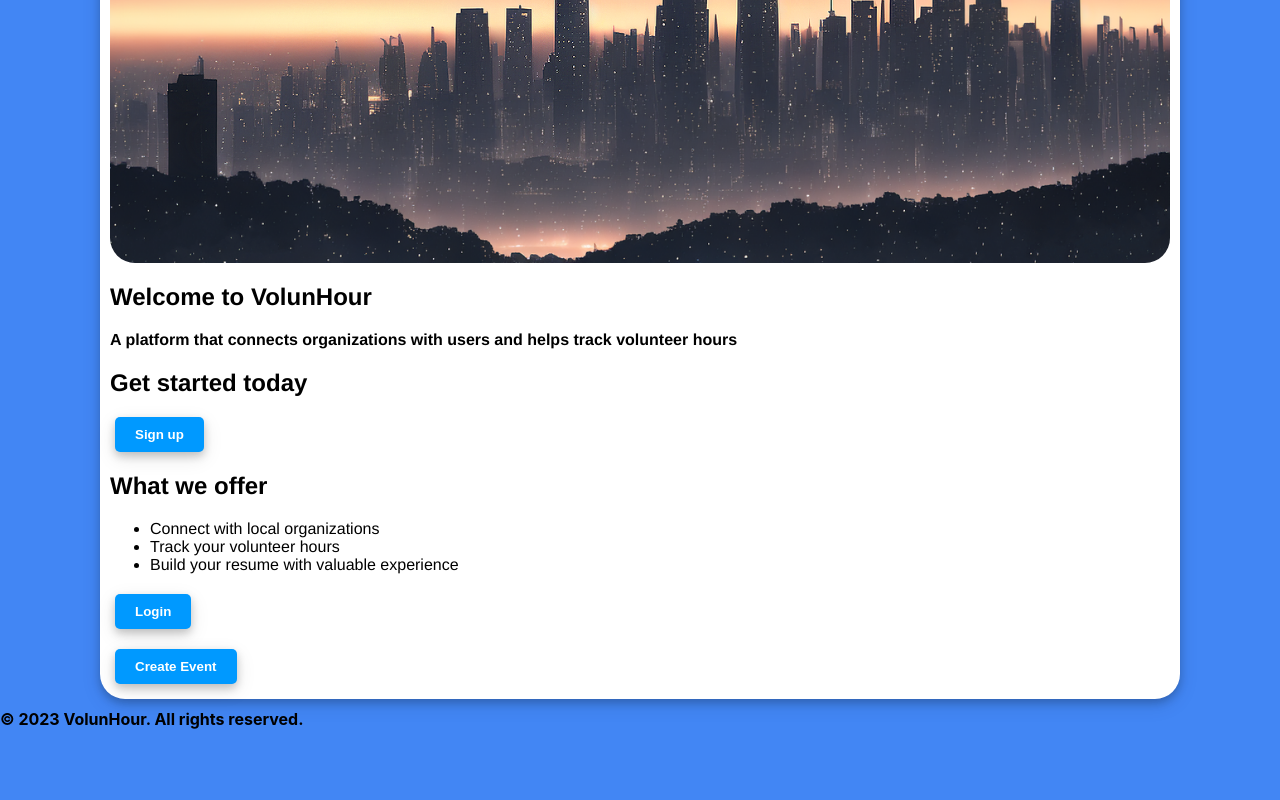
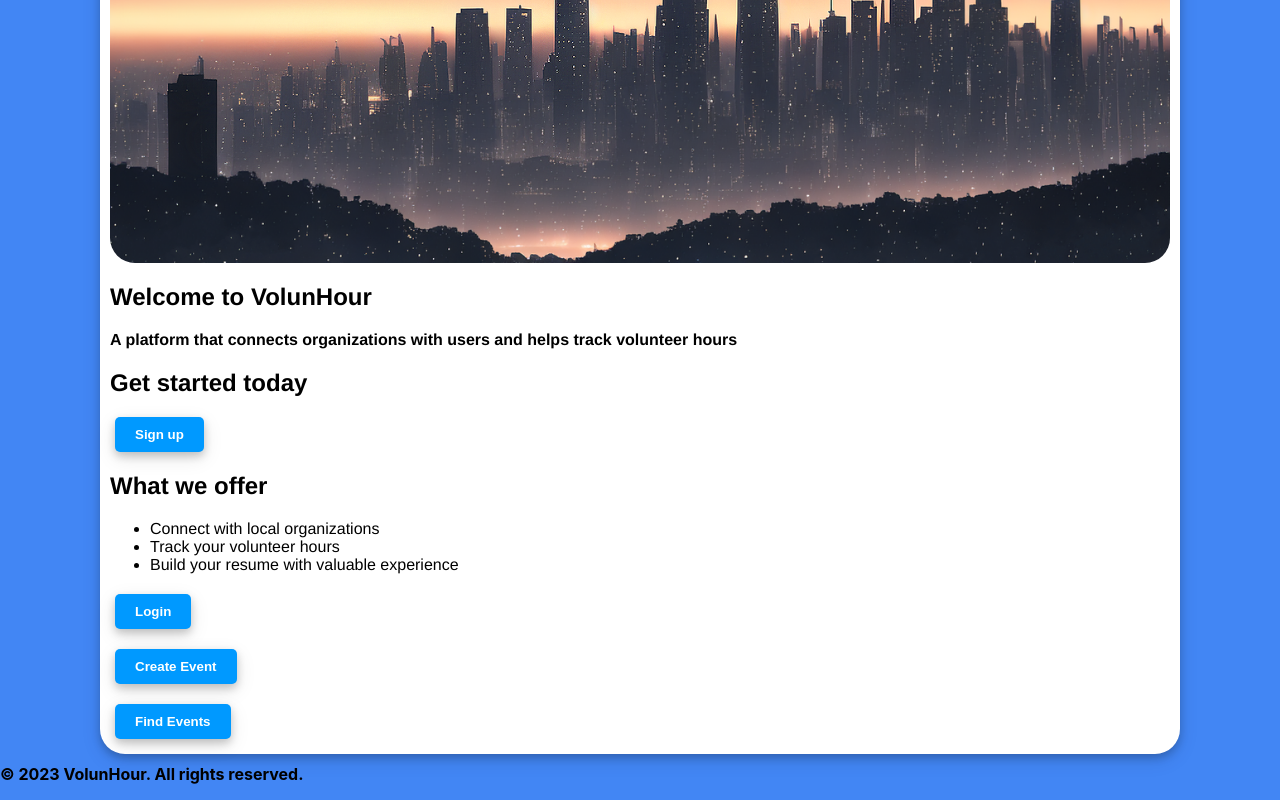
Before and after one commit to Richard28277/VolunHour, a React (Vite) app: page / in a window 1280 px wide. Shown: the part 413-1213 px from the top of the page. Before the commit the page ends 1158 px from the top, so only its background shows below. Built offline with nearby package versions, Linux system fonts and the light colour scheme; no server answers.

Commit message:
changed home page

```diff
--- a/src/Home.jsx
+++ b/src/Home.jsx
@@ -35,6 +35,9 @@ class Home extends Component {
           <Link to="/create_event" style={{ textDecoration: 'none' }}>
             <button>Create Event</button>
           </Link>
+          <Link to="/events" style={{ textDecoration: 'none' }}>
+            <button>Find Events</button>
+          </Link>
         </section>
       </article>
     );
--- a/src/Menubar.jsx
+++ b/src/Menubar.jsx
@@ -34,7 +34,7 @@ function Menubar() {
           <li><a href="/">Home</a></li>
           <li><a href="/events">Events</a></li>
           <li><a href="/dashboard">Dashboard</a></li>
-          <li>{authenticated ? <a href="/" onClick={handleLogout}>Log out</a> : <a href="/Login">Log In</a>}</li>
+          <li>{authenticated ? <a href="/" onClick={handleLogout}>Log out</a> : <a href="/login">Log In</a>}</li>
         </ul>
       </nav>
     </header>
```
